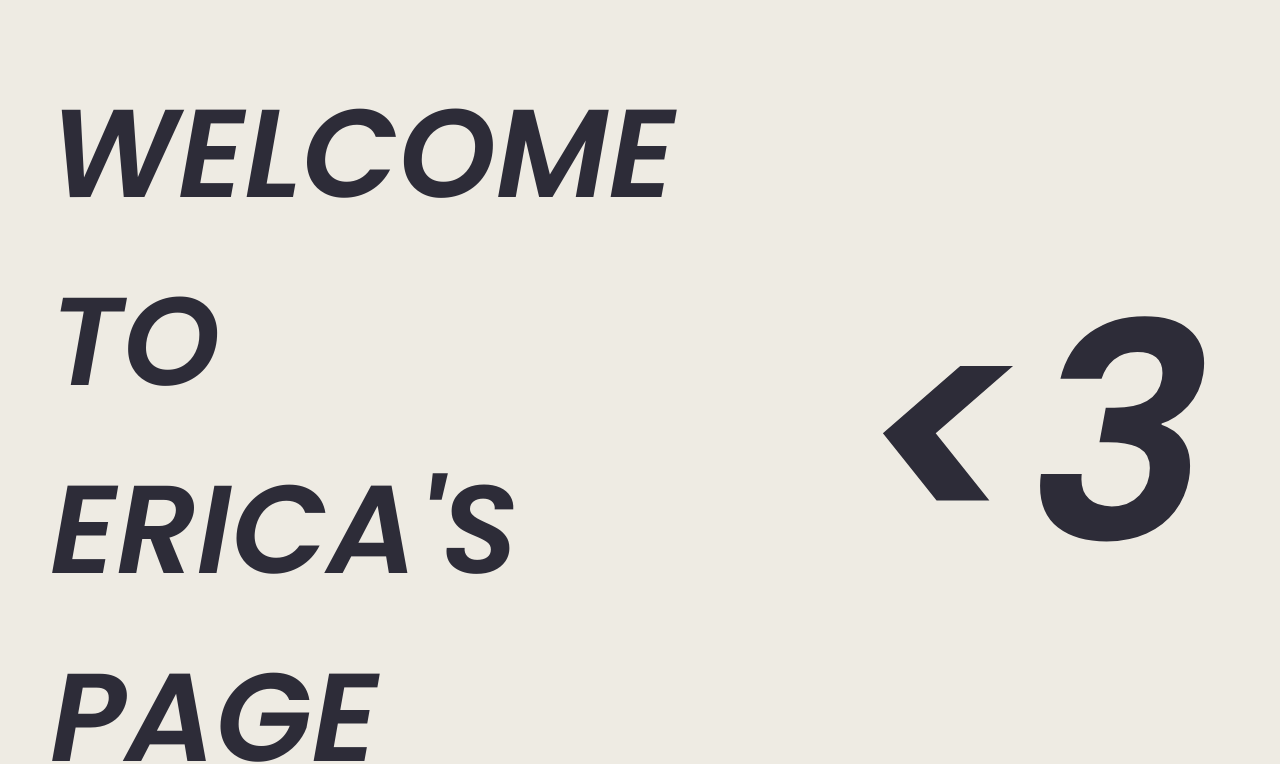
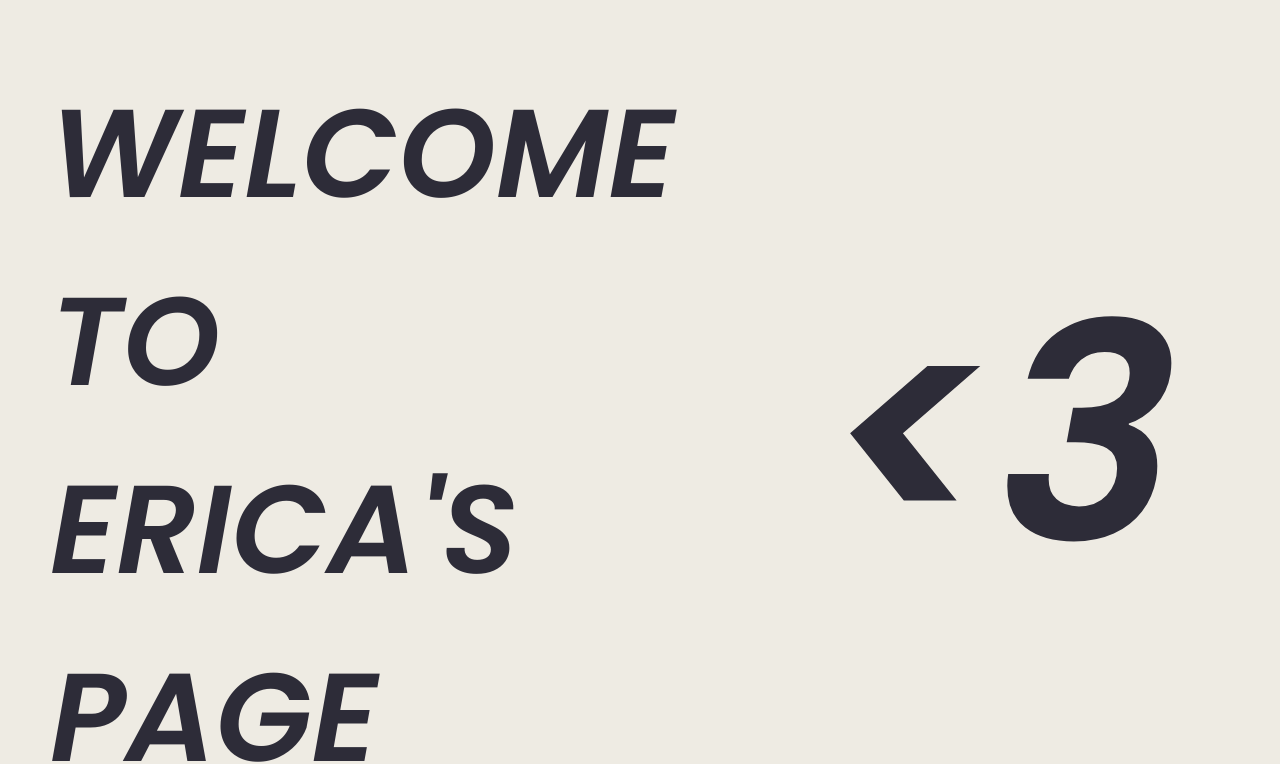
Before and after one commit to efylin/profile-page, a plain HTML site: page index.html in a window 1280 px wide. Shown: the part 63-827 px from the top of the page. Drawn offline with Linux system fonts and the light colour scheme.

Commit message:
Update style

```diff
--- a/styles/page-title.css
+++ b/styles/page-title.css
@@ -5,6 +5,7 @@
     font-size: 125px;
     font-weight: 600;
     padding-left: 50px;
+    padding-right: 50px;
     padding-top: 63px;
     padding-bottom: 63px;
     border-style: solid;
```
